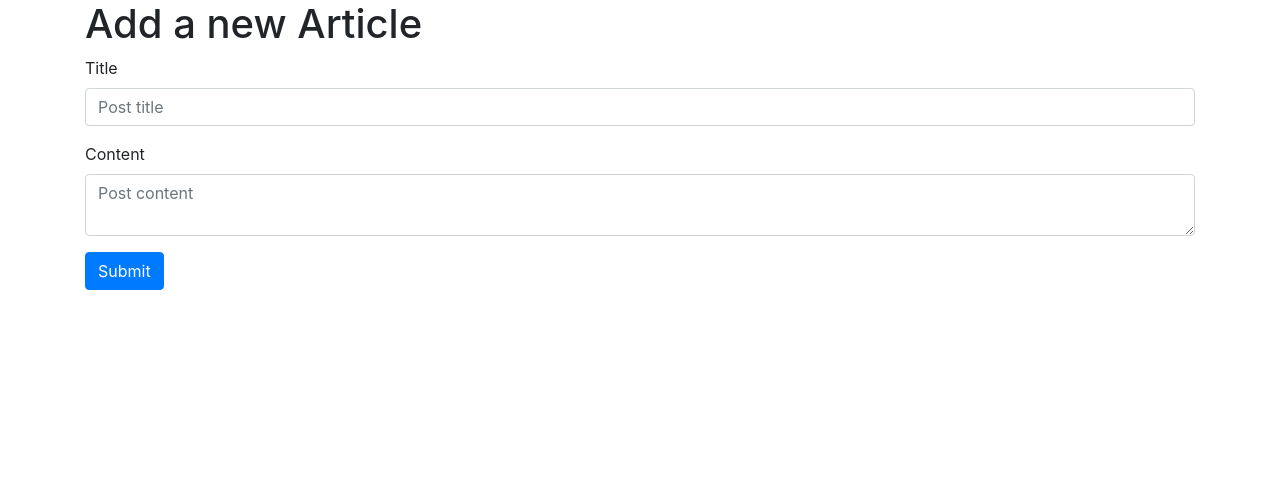
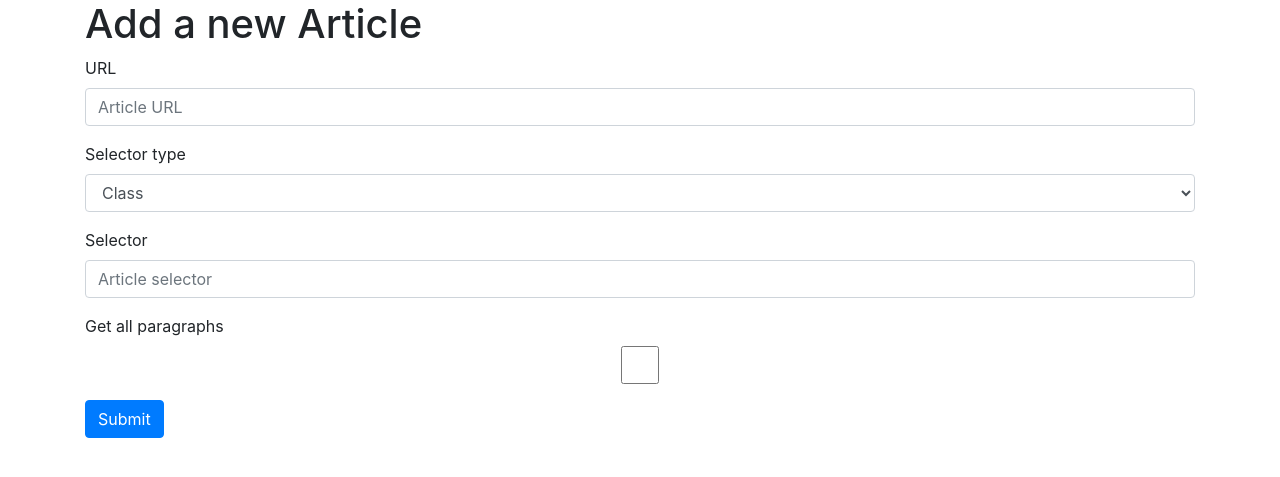
Before and after one commit to TheMazeIsAmazing/The-Scandal-Sandal-PythonProject, a Flask app: page /create in a window 1280 px wide. Shown: the part 56-533 px from the top of the page. Run offline with Flask 3, Linux system fonts and the light colour scheme; some libraries are stand-ins or nearby versions.

Commit message:
Adding a new article works!

```diff
--- a/app.py
+++ b/app.py
@@ -1,7 +1,22 @@
 import sqlite3
 from flask import Flask, render_template, request, url_for, flash, redirect
 from werkzeug.exceptions import abort
+import requests
+from bs4 import BeautifulSoup
+from openai import OpenAI
+from dotenv import load_dotenv
+import os
+import json
 
+# Load the .env file
+load_dotenv()
+
+api_key = os.getenv('OPENAI_API_KEY')
+
+# Initialize the OpenAI client with the API key from the environment variable
+client = OpenAI(
+    api_key=os.getenv('OPENAI_API_KEY'),
+)
 
 def get_db_connection():
     conn = sqlite3.connect('database.db')
@@ -41,15 +56,95 @@ def post(post_id):
 @app.route('/create', methods=('GET', 'POST'))
 def create():
     if request.method == 'POST':
-        title = request.form['title']
-        content = request.form['content']
+        url = request.form['url']
+        selector_type = request.form['selector_type']
+        selector = request.form['selector']
+        paragraphs = False
 
-        if not title:
-            flash('Title is required!')
+        if request.form.get("paragraphs"):
+            paragraphs = True
+
+        if not url:
+            flash('URL is required!')
+        if not selector_type:
+            flash('Selector Type is required!')
+        if not selector:
+            flash('Selector is required!')
         else:
+            r = requests.get(url)
+            soup = BeautifulSoup(r.content, 'html.parser')
+
+            if selector_type == 'id':
+                content_div = soup.find('div', id=selector)
+            elif selector_type == 'html':
+                content_div = soup.find(selector)
+            else:
+                content_div = soup.find('div', class_=selector)
+
+            article_paragraph_string = ''
+
+            if paragraphs:
+                # Find all paragraphs within the content div
+                article_paragraphs = content_div.find_all('p')
+                # Extract and concatenate the text from paragraphs
+                for paragraph in article_paragraphs:
+                    article_paragraph_string += paragraph.get_text()
+            else:
+                article_paragraph_string = content_div.get_text()
+
+            grading = client.chat.completions.create(
+                model="gpt-3.5-turbo",
+                messages=[
+                    {
+                        "role": "system",
+                        "content": ("You will get a text, please grade it on a few criteria. "
+                                    "1: Customer Service and Care, 2: (Software) Reliability and 3: Responsibility. "
+                                    "Grade them on a scale from 0 to 2. If you're unable to grade it, please state 'undefined' at the specific criteria. "
+                                    "Also explain why you chose this score. Return JSON: {\"car_brand\", \"headline\", \"scoring\": {\"customer_service\": {\"grade\", \"explanation\"}, \"reliability\": {\"grade\", \"explanation\"}, \"responsibility\": {\"grade\", \"explanation\"}}}")
+                    },
+                    {
+                        "role": "user",
+                        "content": article_paragraph_string
+                    }
+                ]
+            )
+
+            cleaned_article = client.chat.completions.create(
+                model="gpt-3.5-turbo",
+                messages=[
+                    {
+                        "role": "system",
+                        "content": ("Return the article text within one string without linebreaks, with things like: "
+                                    "'read more after the picture' and 'sign up now' removed.")
+                    },
+                    {
+                        "role": "user",
+                        "content": article_paragraph_string
+                    }
+                ]
+            )
+
+            json_object = json.loads(grading.choices[0].message.content)
+            # json_object_cleaned_stuff = json.loads(cleaned_article.choices[0].message.content)
+
+            # return redirect(url_for('reviewchatgpt', data=json_object['scoring']['customer_service']['grade']))
+
+            company = json_object['car_brand']
+            headline = json_object['headline']
+            content = cleaned_article.choices[0].message.content
+            score_openai_customer_service = json_object['scoring']['customer_service']['grade']
+            ex_score_openai_customer_service = json_object['scoring']['customer_service']['explanation']
+            score_openai_reliability = json_object['scoring']['reliability']['grade']
+            ex_score_openai_reliability = json_object['scoring']['reliability']['explanation']
+            score_openai_responsibility = json_object['scoring']['responsibility']['grade']
+            ex_score_openai_responsibility = json_object['scoring']['responsibility']['explanation']
+
             conn = get_db_connection()
-            conn.execute('INSERT INTO posts (title, content) VALUES (?, ?)',
-                         (title, content))
+            conn.execute(
+                'INSERT INTO articles (company, url, headline, content, score_openai_customer_service, ex_score_openai_customer_service, score_openai_reliability, ex_score_openai_reliability, score_openai_responsibility, ex_score_openai_responsibility) VALUES (?, ?, ?, ?, ?, ?, ?, ?, ?, ?)',
+                (company, url, headline, content, score_openai_customer_service, ex_score_openai_customer_service,
+                 score_openai_reliability, ex_score_openai_reliability, score_openai_responsibility,
+                 ex_score_openai_responsibility))
             conn.commit()
             conn.close()
             return redirect(url_for('index'))
@@ -92,3 +187,7 @@ def delete(id):
 @app.route('/about')
 def about():
     return render_template('about.html')
+
+@app.route('/<string:data>/reviewchatgpt')
+def reviewchatgpt(data):
+    return render_template('reviewchatgpt.html', data=data)
--- a/schema.sql
+++ b/schema.sql
@@ -11,6 +11,8 @@ CREATE TABLE posts (
 CREATE TABLE articles (
     id INTEGER PRIMARY KEY AUTOINCREMENT,
     created TIMESTAMP NOT NULL DEFAULT CURRENT_TIMESTAMP,
+    company TEXT NOT NULL,
+    url TEXT NOT NULL,
     headline TEXT NOT NULL,
     content TEXT NOT NULL,
     score_openai_customer_service SMALLINT NOT NULL,
--- a/templates/create.html
+++ b/templates/create.html
@@ -5,17 +5,34 @@
 
 <form method="post">
     <div class="form-group">
-        <label for="title">Title</label>
-        <input type="text" name="title"
-               placeholder="Post title" class="form-control"
-               value="{{ request.form['title'] }}"></input>
+        <label for="url">URL</label>
+        <input id="url" type="text" name="url"
+               placeholder="Article URL" class="form-control"
+               value="{{ request.form['url'] }}"></input>
     </div>
 
     <div class="form-group">
-        <label for="content">Content</label>
-        <textarea name="content" placeholder="Post content"
-                  class="form-control">{{ request.form['content'] }}</textarea>
+        <label for="selector_type">Selector type</label>
+        <select id="selector_type" name="selector_type" class="form-control">
+            <option value="class">Class</option>
+            <option value="id">ID</option>
+            <option value="html">HTML-Tag</option>
+        </select>
     </div>
+
+    <div class="form-group">
+        <label for="selector">Selector</label>
+        <input id="selector" type="text" name="selector"
+               placeholder="Article selector" class="form-control"
+               value="{{ request.form['selector'] }}"></input>
+    </div>
+
+    <div class="form-group">
+        <label for="paragraphs">Get all paragraphs</label>
+        <input id="paragraphs" type="checkbox" name="paragraphs"
+               class="form-control" value="{{ request.form['paragraphs'] }}"></input>
+    </div>
+
     <div class="form-group">
         <button type="submit" class="btn btn-primary">Submit</button>
     </div>
--- /dev/null
+++ b/templates/reviewchatgpt.html
@@ -0,0 +1,6 @@
+{% extends 'base.html' %}
+
+{% block content %}
+    <h2>{% block title %} {{ data }} {% endblock %}</h2>
+
+{% endblock %}
--- a/test.py
+++ b/test.py
@@ -49,7 +49,7 @@ completion = client.chat.completions.create(
     messages=[
         {
           "role": "system",
-          "content": "You will get a text, please grade it on a few criteria. 1: Customer Service and Care, 2: (Software) Reliability and 3: Responsibility. Grade them on a scale from 0 to 2. If you're unable to grade it, please state 'undefined' at the specific criteria. Also explain why you chose this score. Return JSON: {\"headline\", \"scoring\": {\"customer_service\": {\"grade\", \"explanation\"}, \"reliability\": {\"grade\", \"explanation\"}, \"responsibility\": {\"grade\", \"explanation\"}}}"
+          "content": "You will get a text, please grade it on a few criteria. 1: Customer Service and Care, 2: (Software) Reliability and 3: Responsibility. Grade them on a scale from 0 to 2. If you're unable to grade it, please state 'undefined' at the specific criteria. Also explain why you chose this score. Return JSON: {\"car_brand\", \"headline\", \"scoring\": {\"customer_service\": {\"grade\", \"explanation\"}, \"reliability\": {\"grade\", \"explanation\"}, \"responsibility\": {\"grade\", \"explanation\"}}}"
         },
         {
           "role": "user",
```
Also changed, not shown: database.db.
